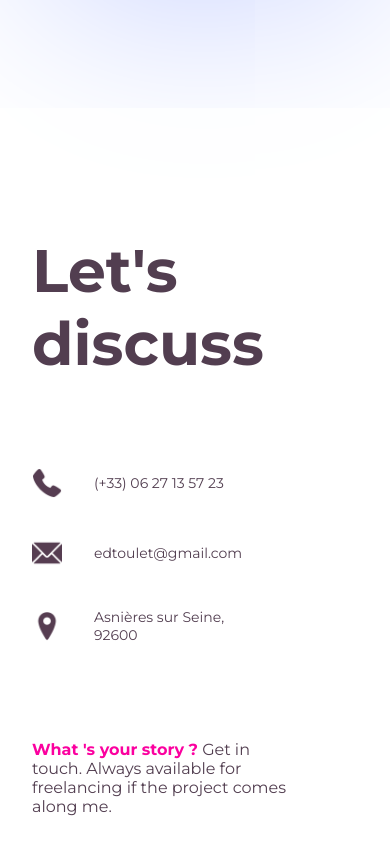
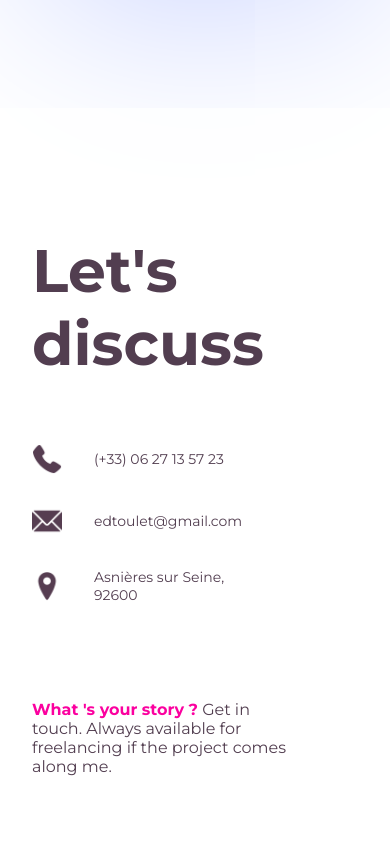
Before and after one commit to edmarsht/portfolio, a React (Create React App) app: page / in a window 390 px wide. Shown: the part 3703-4544 px from the top of the page. Built offline with nearby package versions, Linux system fonts and the light colour scheme; a web font is replaced by a local one.

Commit message:
responsive contact

```diff
--- a/src/containers/contact/Contact.css
+++ b/src/containers/contact/Contact.css
@@ -241,3 +241,12 @@ form button {
     width: 80%;
   }
 }
+
+@media screen and (max-width: 800px) {
+  .portfolio__contact-container-info-item {
+    margin-top: 2rem;
+  }
+  .portfolio__contact-container-info h1 {
+    margin-bottom: 2rem;
+  }
+}
--- a/src/containers/resume/Resume.css
+++ b/src/containers/resume/Resume.css
@@ -65,16 +65,19 @@
     left: 0;
     height: 100%;
     width: 0;
-    border-radius: 15px;
+    border-radius: 5px;
     background-color: #e8e8e8;
     z-index: -1;
     -webkit-box-shadow: 4px 8px 19px -3px #97A0DD;
     box-shadow: 4px 8px 19px -3px #97A0DD;
     transition: all 250ms;
+
   }
 
   .portfolio__resume-container-button:hover {
     color: #97A0DD;
+
+
   }
 
   .portfolio__resume-container-button:hover::before {
```
